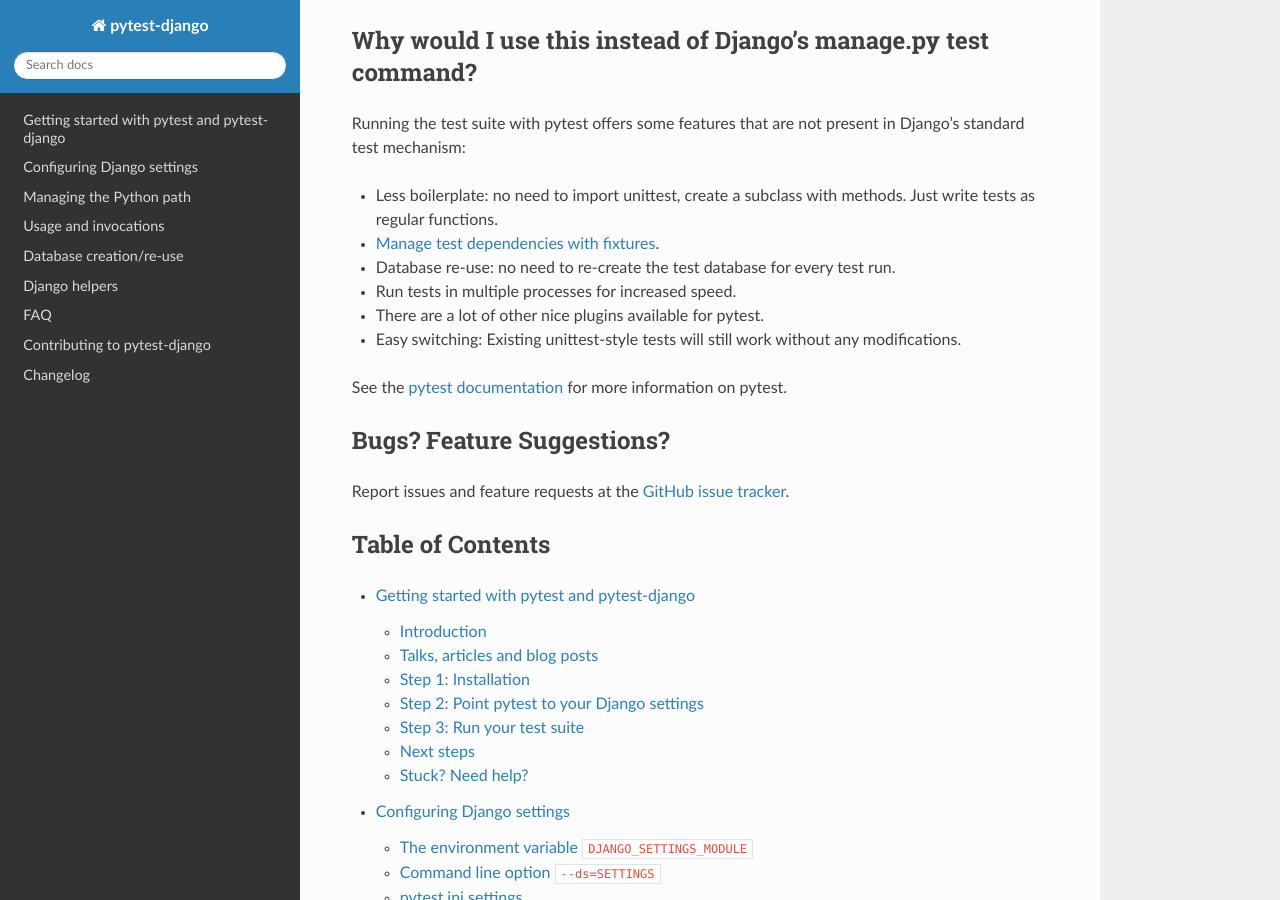
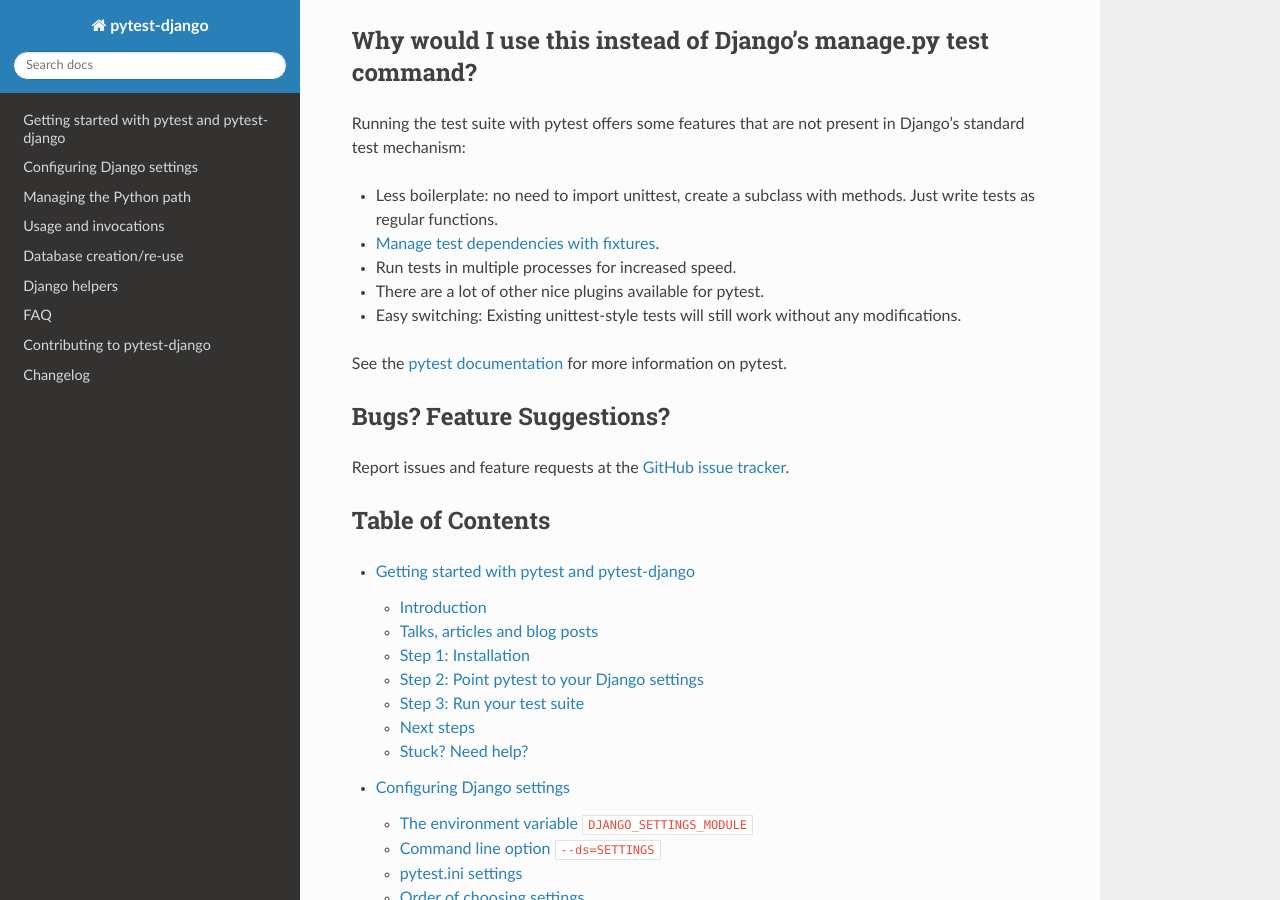
Before and after one commit to pytest-dev/pytest-django, a Sphinx documentation site: the page built from docs/index.rst, in a window 1280 px wide and 900 px high, scrolled down 653 px. Built offline with Sphinx 7.4.7 and the Read the Docs theme 2.0.0, drawn with Linux system fonts in a browser that asks for light colours.

Commit message:
docs: remove 'database reuse' as an advantage (#632)
Django can do this too with `--keepdb` since 1.8 so it seems unfair to list this as an advantage.

```diff
--- a/docs/index.rst
+++ b/docs/index.rst
@@ -40,7 +40,6 @@
 
 * Less boilerplate: no need to import unittest, create a subclass with methods. Just write tests as regular functions.
 * `Manage test dependencies with fixtures`_.
-* Database re-use: no need to re-create the test database for every test run.
 * Run tests in multiple processes for increased speed.
 * There are a lot of other nice plugins available for pytest.
 * Easy switching: Existing unittest-style tests will still work without any modifications.
```
